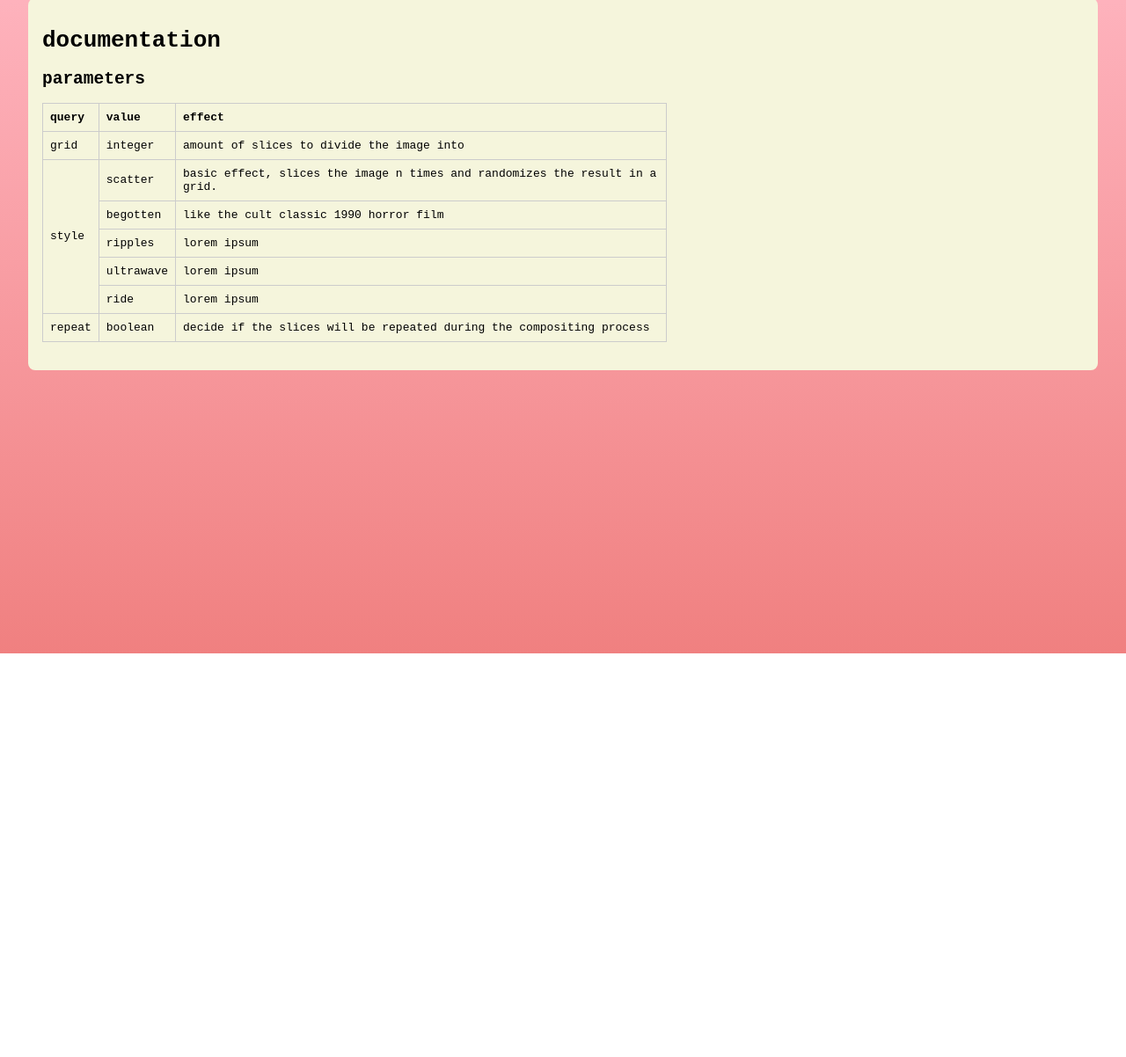
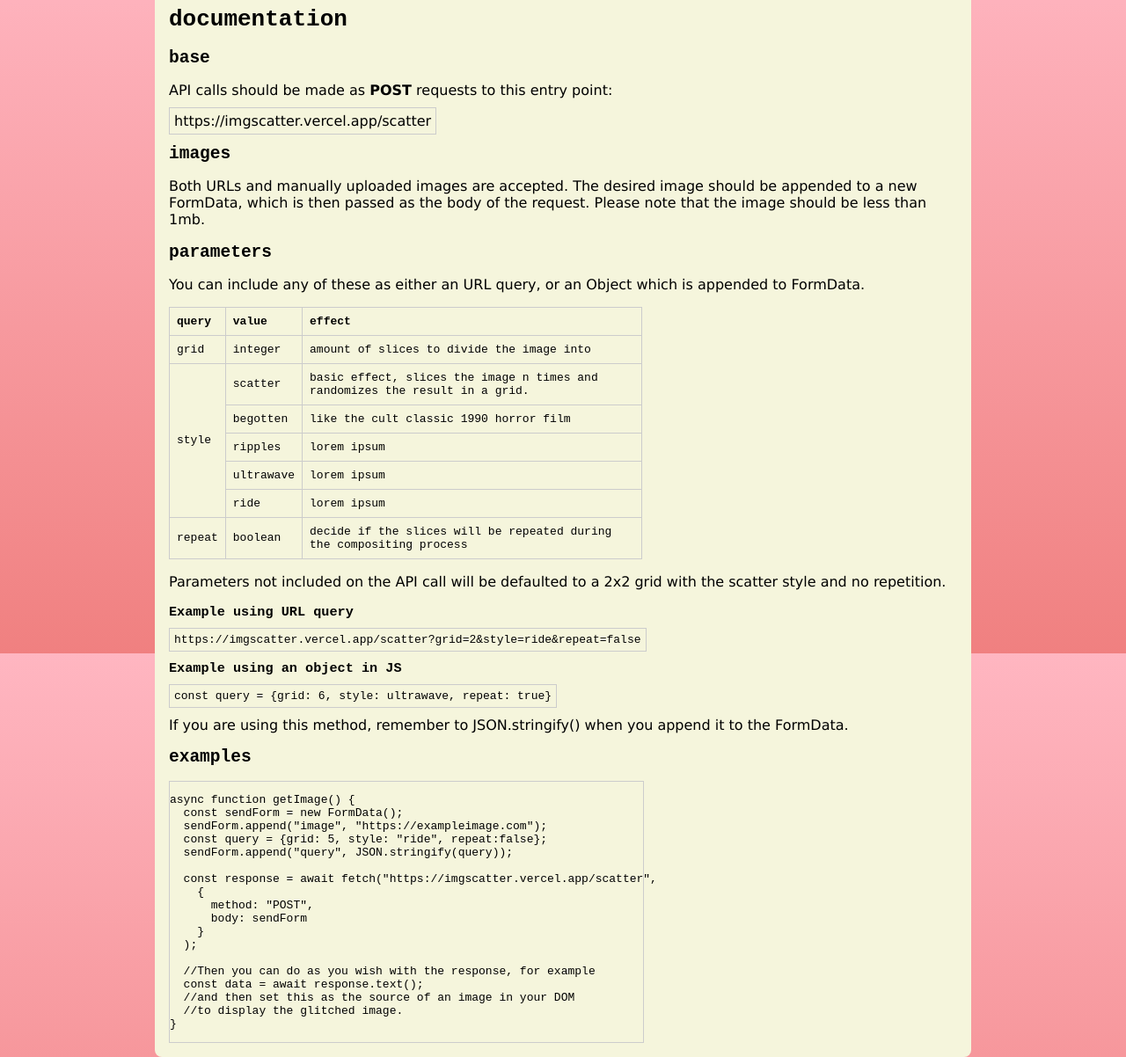
Before and after one commit to ruidovacio/imgscatter, a website: page public/documentation.html in a window 1280 px wide. Shown: the part 57-1259 px from the top of the page at 88% size. Before the commit the page ends 800 px from the top, so only its background shows below. Drawn offline with Linux system fonts and the light colour scheme.

Commit message:
documentation

```diff
--- a/public/documentation.html
+++ b/public/documentation.html
@@ -19,30 +19,32 @@
     </div>
     <div class="documentation">
       <h1>documentation</h1>
-      <!-- <p>
-        the main entry point for the api is
-        https://imgscatter.vercel.app/scatter, which can be queried with some
-        parameters to get the desired effect. <br />
-        this can be done on your client side using a fetch request, like so.
-        <br />first create a FormData
-      </p> -->
+      <h2>base</h2>
+      <p>
+        API calls should be made as <b>POST</b> requests to this entry point:
+      </p>
+      <p>
+        <span style="border: 1px solid #ccc; padding: 5px"
+          >https://imgscatter.vercel.app/scatter</span
+        >
+      </p>
       <!-- <div class="showcode">
-      <code>
-        <p>const queries = "?grid=4&style=ride&repeat=false"</p><br>
-        <p>async function getData(imageFile){</p>
-        <p>&nbsp;const formData = new FormData();</p>
-        <p>&nbsp;formData.append("image", imageFile);</p>
-        <p>&nbsp;const response = await fetch(`https://imgscatter.vercel.app/scatter/${queries}`, {</p>
-        <p>&nbsp;&nbsp;method: "POST",</p>
-        <p>&nbsp;&nbsp;body: formData,</p>
-        <p>&nbsp;});</p>
-        <p>&nbsp;const parsedImage = await response.blob()</p>
-        <p>&nbsp;//after here you can do as you please with the obtained image</p>
-        <p>&nbsp;//such as DOM manipulation or anything you want</p>
-        <p>}</p>
-      </code>
-    </div> -->
+        <pre>
+        <code>
+        </code>
+      </pre>
+      </div> -->
+      <h2>images</h2>
+      <p>
+        Both URLs and manually uploaded images are accepted. The desired image
+        should be appended to a new FormData, which is then passed as the body
+        of the request. Please note that the image should be less than 1mb.
+      </p>
       <h2>parameters</h2>
+      <p>
+        You can include any of these as either an URL query, or an Object which
+        is appended to FormData.
+      </p>
       <table>
         <thead>
           <tr>
@@ -91,14 +93,47 @@
           </tr>
         </tbody>
       </table>
-      <!-- <p>
-        for example, a query of /scatter?grid=4&style=ride&repeat=false should
-        produce an image like this one.
+      <p>
+        Parameters not included on the API call will be defaulted to a 2x2 grid
+        with the scatter style and no repetition.
       </p>
+      <h3>Example using URL query</h3>
+      <span style="border: 1px solid #ccc; padding: 5px"
+        ><code
+          >https://imgscatter.vercel.app/scatter?grid=2&style=ride&repeat=false</code
+        ></span
+      >
+      <h3>Example using an object in JS</h3>
+      <span style="border: 1px solid #ccc; padding: 5px"
+        ><code
+          >const query = {grid: 6, style: ultrawave, repeat: true}</code
+        ></span
+      >
       <p>
-        not including the queries will default the result to "scatter" on a 2x2
-        grid without repetition.
-      </p> -->
+        If you are using this method, remember to JSON.stringify() when you
+        append it to the FormData.
+      </p>
+      <h2>examples</h2>
+      <div class="showcode">
+        <pre><code>async function getImage() {
+  const sendForm = new FormData();
+  sendForm.append("image", "https://exampleimage.com");
+  const query = {grid: 5, style: "ride", repeat:false};
+  sendForm.append("query", JSON.stringify(query));
+
+  const response = await fetch("https://imgscatter.vercel.app/scatter",
+    {
+      method: "POST",
+      body: sendForm
+    }
+  );
+
+  //Then you can do as you wish with the response, for example
+  const data = await response.text();
+  //and then set this as the source of an image in your DOM
+  //to display the glitched image.
+}</code></pre>
+      </div>
     </div>
   </body>
 </html>
--- a/public/styles.css
+++ b/public/styles.css
@@ -74,10 +74,11 @@
 
 /* documentation page */
 .documentation {
-  margin: 2rem;
+  margin: 0 auto;
   background-color: beige;
   border-radius: 0.5rem;
   padding: 1rem;
+  width: 70%;
 }
 
 .documentation > h1 {
@@ -86,7 +87,8 @@
 }
 
 .documentation > p {
-  font-family: Arial, Helvetica, sans-serif;
+  font-family: 'Lucida Sans', 'Lucida Sans Regular', 'Lucida Grande', 'Lucida Sans Unicode', Geneva, Verdana, sans-serif;
+  line-height: 1.2rem;
 }
 
 table {
```
Also changed, not shown: index.js (+3 -1 lines), src/scatter.js (+9 -11 lines).
